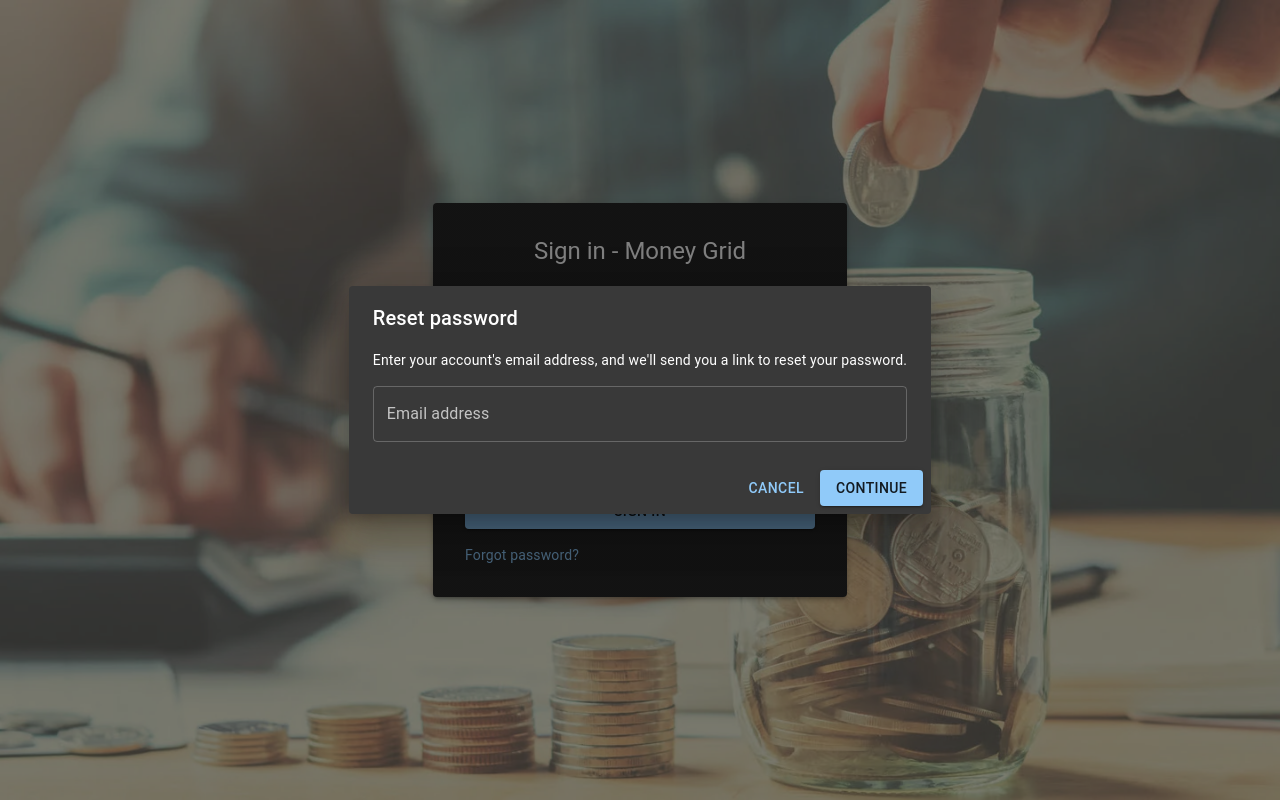
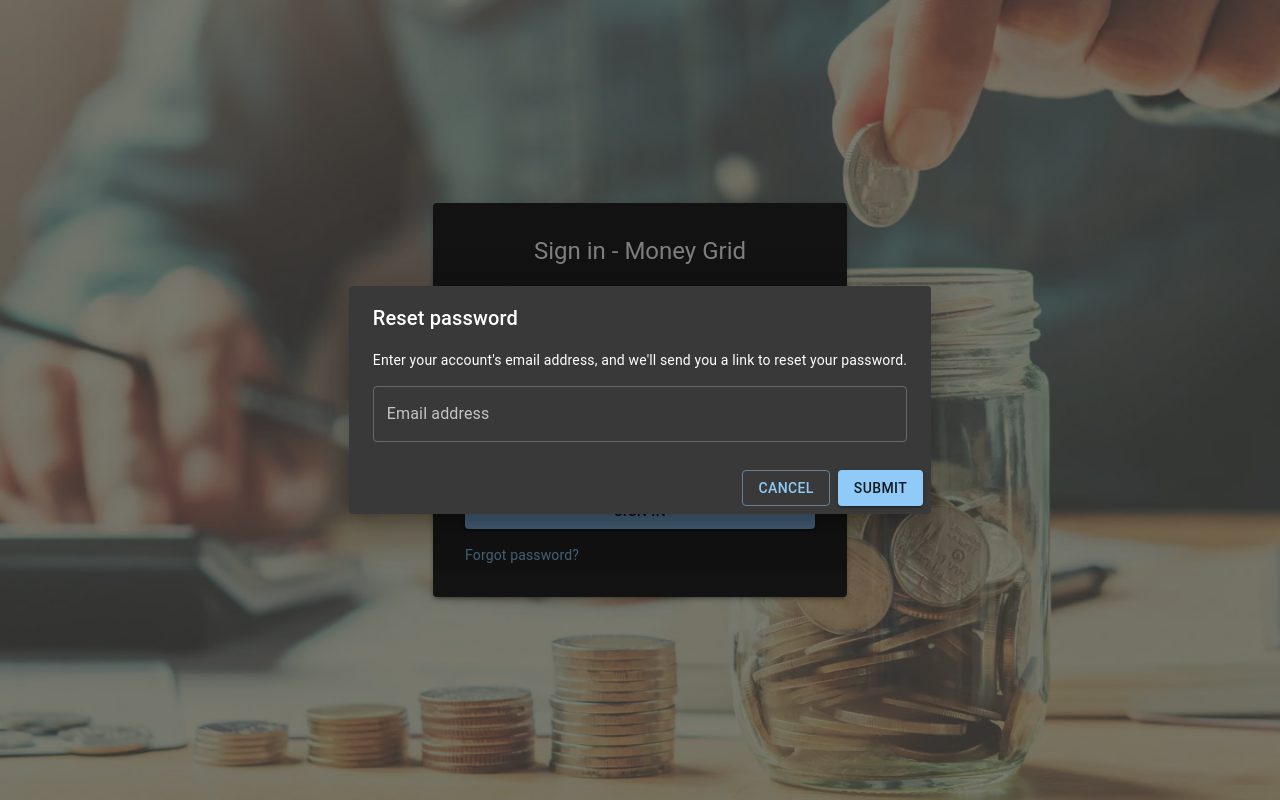
Before and after one commit to Gihan76/expense_management, a React (Vite) app: page / in a window 1280 px wide. Both pictures are taken after a click on the button "Forgot password?". Built offline with nearby package versions, Linux system fonts and the light colour scheme; no server answers.

Commit message:
styling changes

```diff
--- a/src/App.css
+++ b/src/App.css
@@ -9,7 +9,7 @@
     background-position: center;
     background-repeat: no-repeat;
     z-index: -1;
-    overflow: scroll;
+    overflow-y: scroll;
 }
 
 .app-container::before {
--- a/src/components/auth/ForgotPasswordPopUp.jsx
+++ b/src/components/auth/ForgotPasswordPopUp.jsx
@@ -65,7 +65,7 @@
           />
         </DialogContent>
         <DialogActions>
-          <Button onClick={onClose} color="primary">
+          <Button onClick={onClose} color="primary" variant="outlined">
             Cancel
           </Button>
           <Button
@@ -74,7 +74,7 @@
             variant="contained"
             disabled={isBtnDisable}
           >
-            Continue
+            Submit
           </Button>
         </DialogActions>
       </form>
--- a/src/components/expense/AddExpenseForm.jsx
+++ b/src/components/expense/AddExpenseForm.jsx
@@ -230,7 +230,7 @@
       />
 
       <TextField
-        sx={{ mt: 1 }}
+        sx={{ mt: 1.5 }}
         fullWidth
         label="Price"
         name="price"
--- a/src/components/expense/ExpensesTable.jsx
+++ b/src/components/expense/ExpensesTable.jsx
@@ -115,7 +115,7 @@
       align: "left",
       headerAlign: "left",
       minWidth: 120,
-      maxWidth: 150,
+      maxWidth: 170,
       valueFormatter: (value, rowData) => {
         // if modifiedBy value available show it, otherwise show createdBy
         if (rowData?.modifiedBy && user?.[rowData?.modifiedBy]) {
```
